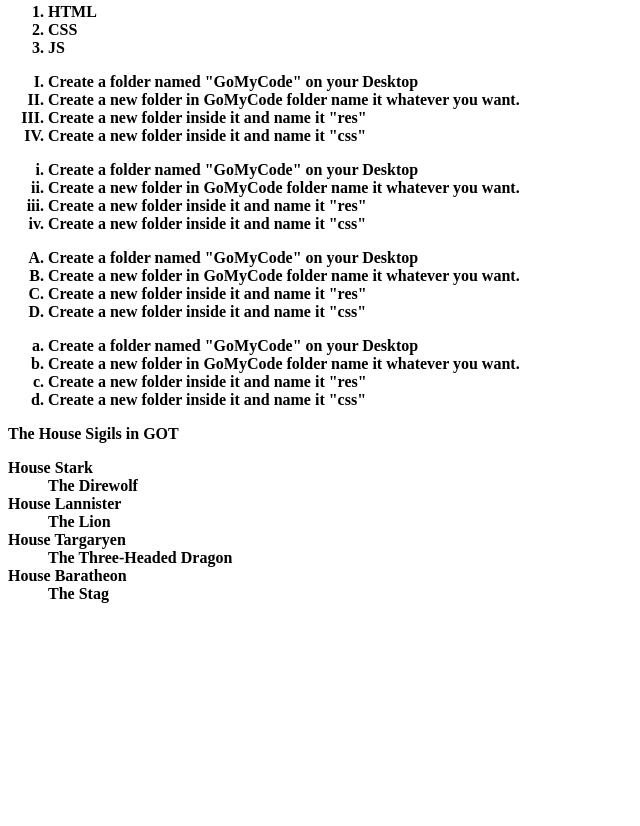
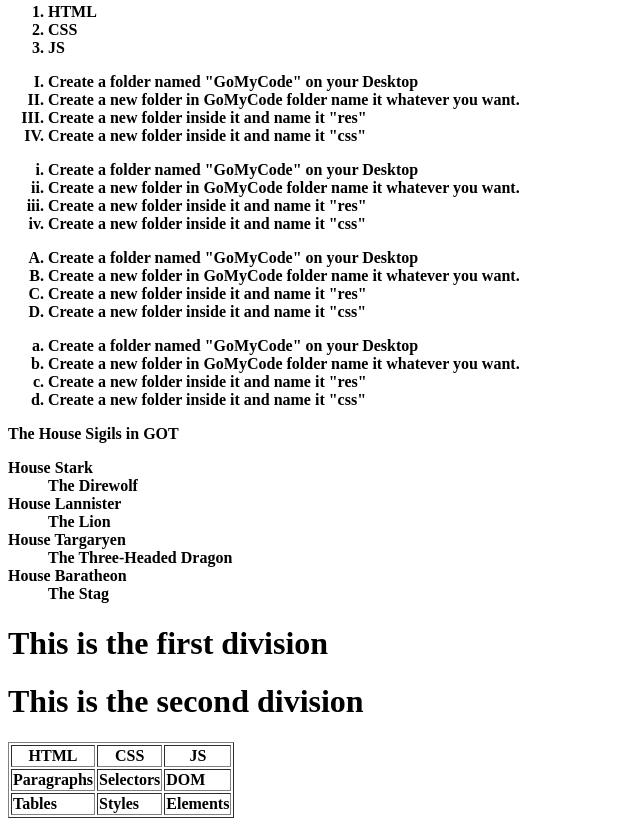
Before and after one commit to Gichana565/HTMLSession, a plain HTML site: page index.html in a window 1280 px wide. Shown: the part 3553-4379 px from the top of the page, without its empty margins (0-640 px from the left). Before the commit the page ends 4172 px from the top, so only its background shows below. Drawn offline with Linux system fonts and the light colour scheme.

Commit message:
Added a HTML table that defines different components of HTML, CSS and JS.

```diff
--- a/index.html
+++ b/index.html
@@ -175,5 +175,37 @@
             <dd>The Stag</dd>
         </dl>
 
+        <!--div tag is a block-level element that can contain many HTML elements in order to apply changes to them as a whole section-->
+        <!--Helps in organizing code as well as improving creativity in CSS-->
+        <div>
+            <h1>This is the first division</h1>
+        </div>
+
+        <div>
+            <h1>This is the second division</h1>
+        </div>
+
+        <!--HTML Tables are defined with table tag-->
+        <!--th tag is for column names, tr tag is for rows and td tag is for column values-->
+        <table border="1">
+            <tr>
+                <th>HTML</th>
+                <th>CSS</th>
+                <th>JS</th>
+            </tr>
+
+            <tr>
+                <td>Paragraphs</td>
+                <td>Selectors</td>
+                <td>DOM</td>
+            </tr>
+
+            <tr>
+                <td>Tables</td>
+                <td>Styles</td>
+                <td>Elements</td>
+            </tr>
+        </table>
+
     </body>
 </html>
```
